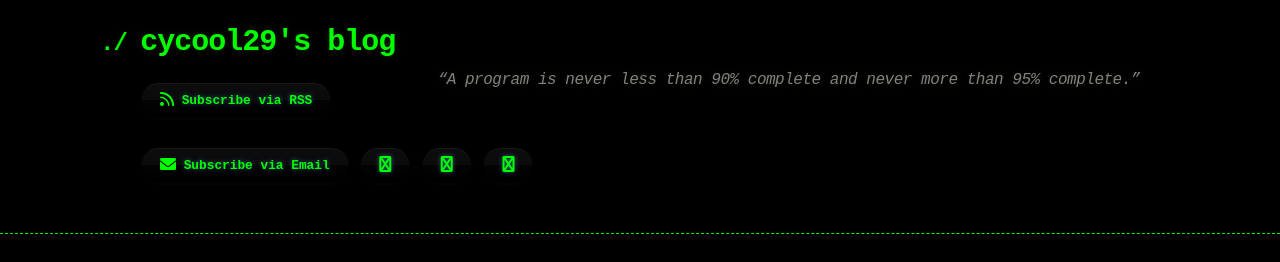
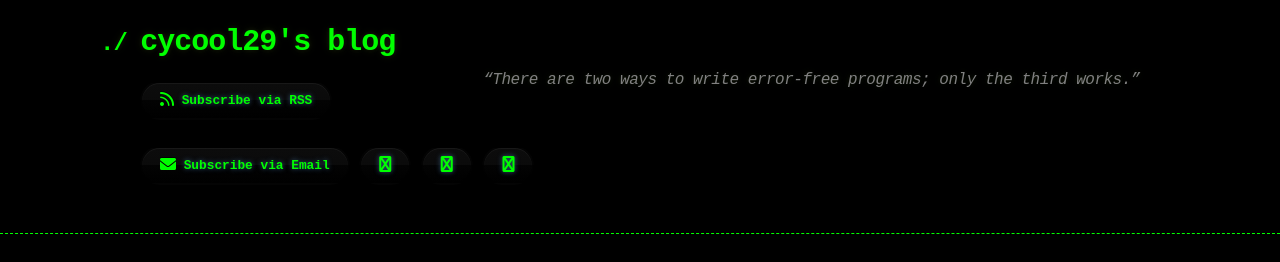
Before and after one commit to cycool29/cycool29.github.io, a Jekyll site: the page built from index.md, in a window 1280 px wide and 900 px high. Shown: the top 262 px of the window. Built offline with Jekyll 4.4.1, drawn with Linux system fonts in a browser that asks for light colours; a style sheet for code colours, icons or effects is not loaded.

Commit message:
Update quotes

```diff
--- a/_config.yml
+++ b/_config.yml
@@ -1,5 +1,5 @@
 title: cycool29's blog
-description: "“A program is never less than 90% complete and never more than 95% complete.” "
+description: "“There are two ways to write error-free programs; only the third works.” "
 bio: A high school student. Intermediate in Python, Git, Bash. Learning JavaScript. He/Him. "
 author: cycool29
 url: https://cycool29.github.io
```
